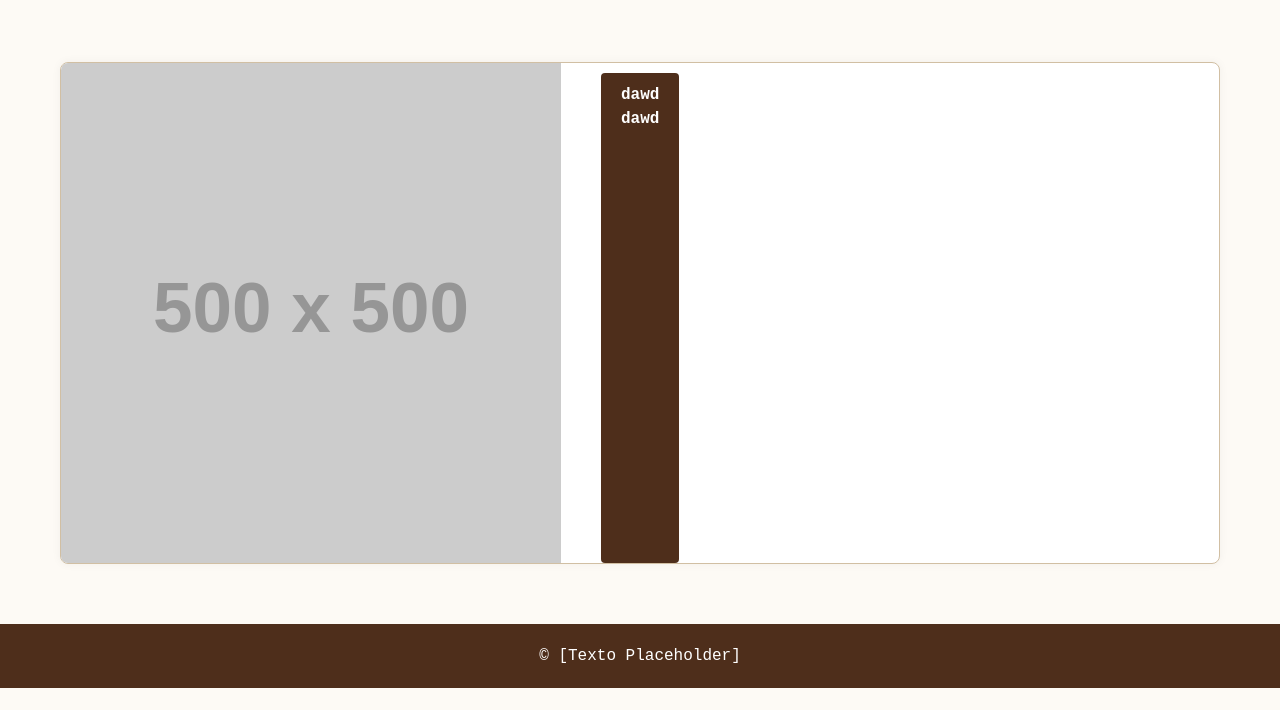
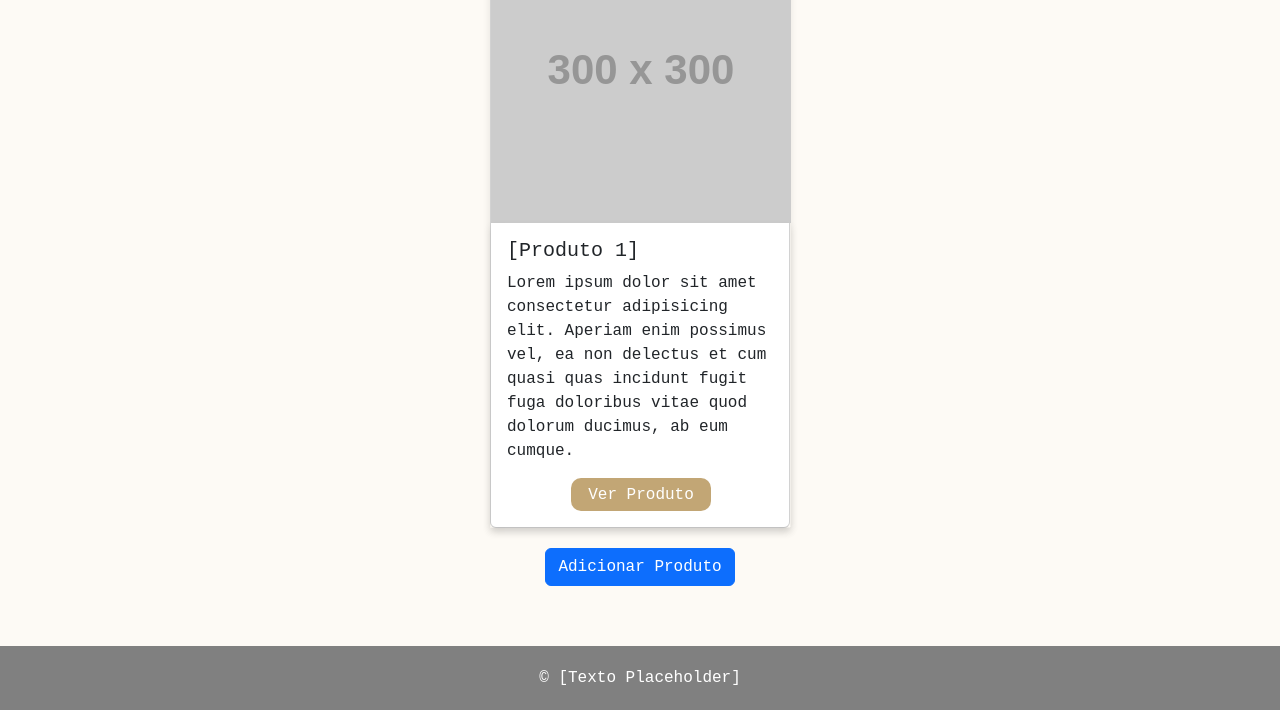
Before and after one commit to kiyanamiiii/cachacaria-wilbert-pi-2025.2, a plain HTML site: page index.html in a window 1280 px wide. Shown: the part 728-1438 px from the top of the page. Before the commit the page ends 1416 px from the top, so only its background shows below. Drawn offline with nearby package versions, Linux system fonts and the light colour scheme; placeholder pictures from the web are drawn by us.

Commit message:
feat: added new (still placeholder) products and a simple js to add more products, just for tests

```diff
--- a/assets/css/style-index.css
+++ b/assets/css/style-index.css
@@ -121,80 +121,65 @@ nav a {
 
 /* Sections */
 .product-section {
-  padding: 60px;
+  padding: 20px;
+  /*
+  margin: 60px 120px;
+  */
+  margin-top: 20px;
+  margin-bottom: 20px;
 }
 
-section h2 {
-  font-size: 2rem;
-  margin-bottom: 30px;
-  border-bottom: 2px solid #c2a675;
-  display: inline-block;
+/* Produtos */
+.product-container {
+  display: flex;
+  flex-wrap: wrap;
+  gap: 20px;
+  justify-content: center;
+}
+.product {
 }
 
-/* Classes das sections */
-.section {
-  padding: 60px;
+.product,
+.product-body {
+  width: 300px;
+  transition: ease-in-out 200ms;
+  box-shadow: 0 4px 8px rgba(0, 0, 0, 0.1);
+  border: none;
 }
 
-.product-title {
-  font-size: 2rem;
-  margin-bottom: 30px;
-  border-bottom: 2px solid #c2a675;
-  display: inline-block;
+.product:hover {
+  transform: scale(1.05);
+  margin-bottom: 20px;
 }
 
-.descricao {
-  font-size: 1.1rem;
-  max-width: 900px;
-  line-height: 1.6;
-  font-style: italic;
-  color: #7d6a4f;
+.product-image-div img {
+  width: 300px;
+  height: 300px;
+  object-fit: cover;
 }
 
-.product {
-  display: flex;
-  gap: 40px;
-  margin-top: 40px;
-  flex: 1;
-  background-color: #fff;
-  border: 1px solid #d1bfa3;
-  border-radius: 8px;
-  overflow: hidden;
-  box-shadow: 0 0 10px rgba(0, 0, 0, 0.05);
-  user-select: none;
+.product-button {
+  width: 140px;
+  margin-top: 15px;
+  background-color: #c2a675;
+  border: none;
+  border-radius: 10px;
+  height: 33px;
 }
 
-.product .info {
-  font-style: italic;
-  color: #7d6a4f;
-  margin-bottom: 10px;
+.product-button:hover {
+  background-color: #a67c52;
+  color: white;
 }
 
-.product .product-info {
-  display: inline-block;
-  margin-top: 10px;
-  padding: 10px 20px;
-  background-color: #4e2e1b;
-  color: #fff;
-  text-decoration: none;
-  border-radius: 4px;
-  font-weight: bold;
-}
-
-.imagem-placeholder {
-  width: 100%;
-  height: 220px;
-  background-color: #bbb;
-  display: flex;
-  justify-content: center;
-  align-items: center;
-  color: #666;
-  font-size: 1.2rem;
+.product-button:active {
+  background-color: #8c5e3c;
+  color: white;
 }
 
 /* Footer */
 footer {
-  background-color: #4e2e1b;
+  background-color: gray;
   color: #fff;
   padding: 20px;
 }
--- /dev/null
+++ b/assets/js/index.js
@@ -0,0 +1,11 @@
+const container = document.querySelector(".product-container");
+const addBtn = document.getElementById("add-product-btn");
+
+addBtn.addEventListener("click", () => {
+  const template = container.querySelector(".product").cloneNode(true);
+
+  const count = container.querySelectorAll(".product").length + 1;
+  template.querySelector(".product-title").textContent = `[Produto ${count}]`;
+
+  container.appendChild(template);
+});
--- a/index.html
+++ b/index.html
@@ -11,6 +11,7 @@
       crossorigin="anonymous"
     />
     <link rel="stylesheet" href="/assets/css/style-index.css" />
+    <script src="/assets/js/index.js" defer></script>
   </head>
 
   <body>
@@ -158,7 +159,7 @@
       <div class="carousel-inner">
         <div class="carousel-item active" data-bs-interval="5000">
           <img
-            src="/assets/img/banner-teste2.png"
+            src="https://placehold.co/1920x500"
             class="d-block w-100"
             alt="banner1"
           />
@@ -199,16 +200,47 @@
     </div>
     <!-- Produtos -->
     <section class="product-section">
-      <div class="product-title">Produtos em Destaque</div>
-      <div class="products">
+      <div class="product-container">
         <div class="product">
-          <img src="https://placehold.co/500x500" alt="" />
-          <div class="product-info">
-            <div class="">dawd</div>
-            <div>dawd</div>
+          <div class="card product-card">
+            <div class="product-image-div">
+              <a href="/produto.html">
+                <img
+                  src="https://placehold.co/300x300"
+                  alt=""
+                  class="card-img-top product-image"
+                />
+              </a>
+            </div>
+            <div class="card-body product-body">
+              <h5 class="card-title product-title">[Produto 1]</h5>
+              <p class="card-text product-text">
+                Lorem ipsum dolor sit amet consectetur adipisicing elit. Aperiam
+                enim possimus vel, ea non delectus et cum quasi quas incidunt
+                fugit fuga doloribus vitae quod dolorum ducimus, ab eum cumque.
+              </p>
+              <div
+                style="
+                  display: flex;
+                  justify-content: center;
+                  align-items: center;
+                "
+              >
+                <button class="btn-primary product-button">
+                  <a href="/produto.html" style="color: white">Ver Produto</a>
+                </button>
+              </div>
+            </div>
           </div>
         </div>
       </div>
+      <button
+        id="add-product-btn"
+        class="btn btn-primary"
+        style="margin: 20px auto; display: block"
+      >
+        Adicionar Produto
+      </button>
     </section>
 
     <!-- FOOTER -->
```
